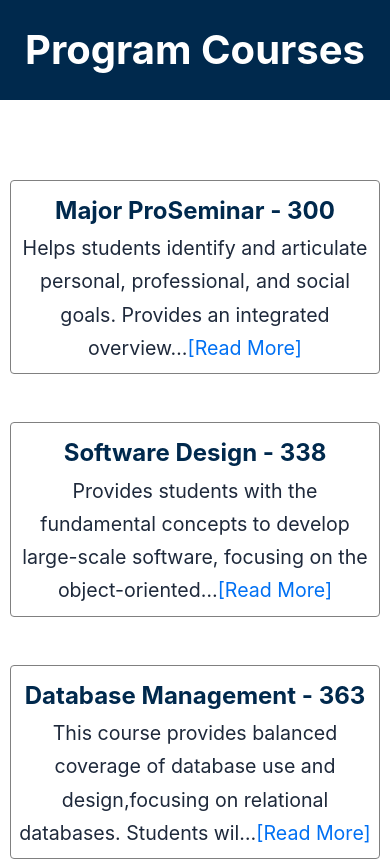
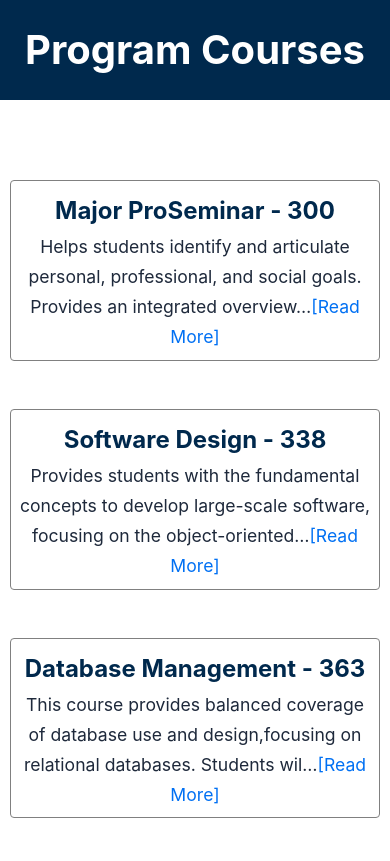
Before and after one commit to carlosdlroca/csumb-ilp, a Next.js app: page /courses in a window 390 px wide. Shown: the top 861 px of the page. Built offline with nearby package versions, Linux system fonts and the light colour scheme.

Commit message:
adjust course description font-size

```diff
--- a/styles/Courses.module.css
+++ b/styles/Courses.module.css
@@ -96,7 +96,7 @@
   }
 
   .details p {
-    font-size: 2.45rem;
+    font-size: 2.2rem;
     text-align: center;
   }
 }
```
